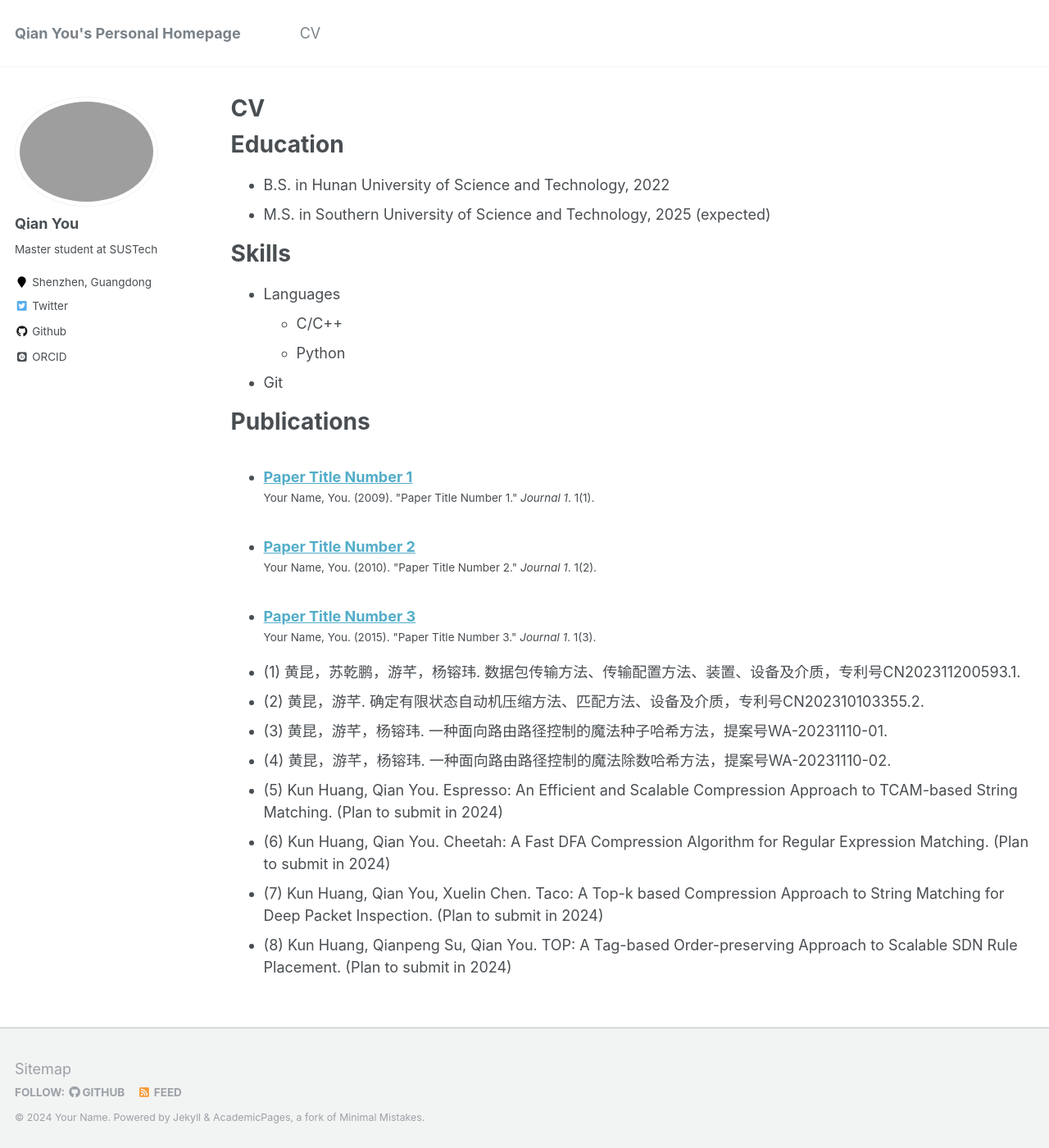
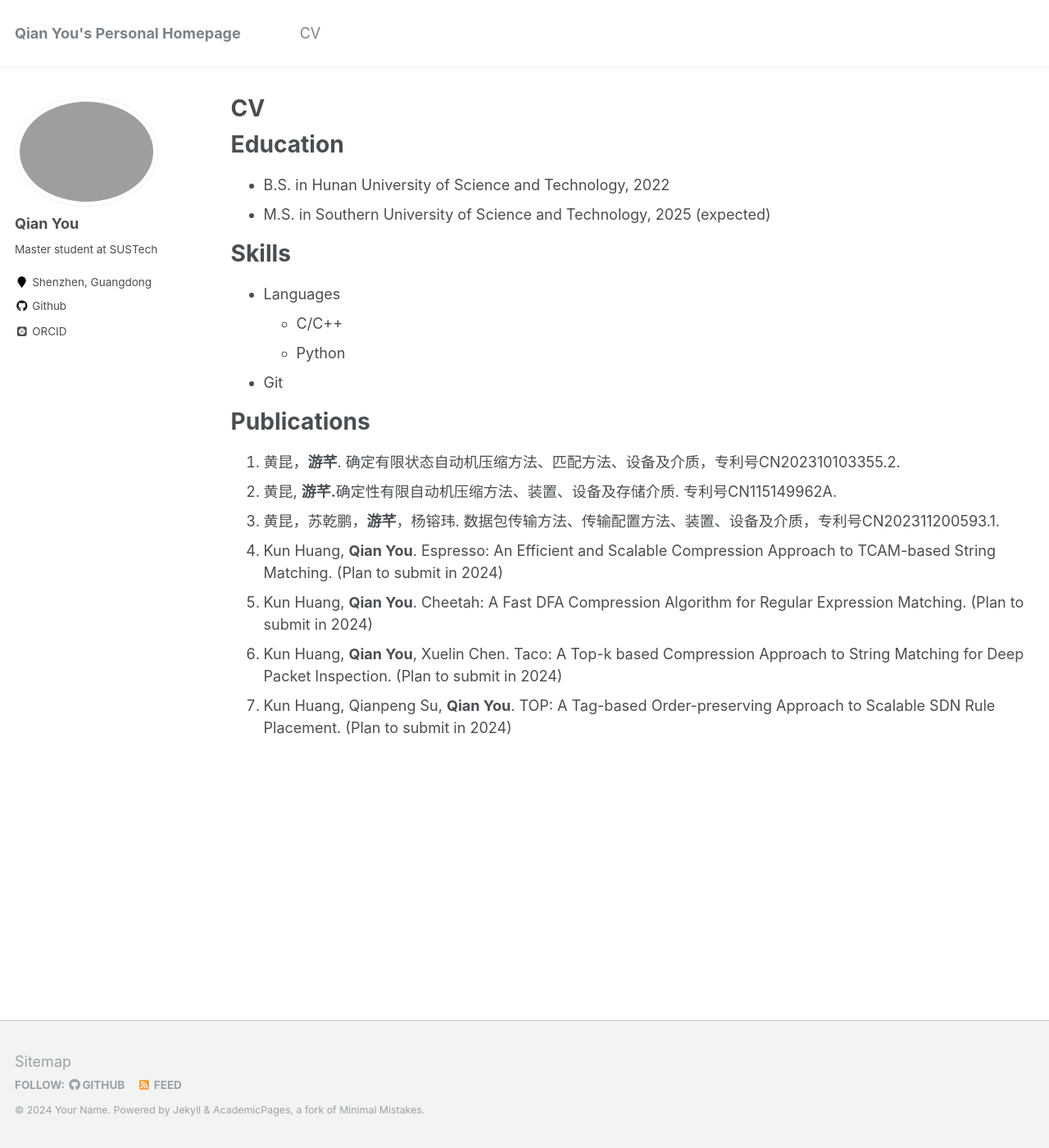
Before and after one commit to hiyouqian/hiyouqian.github.io, a Jekyll site: the page built from _pages/cv.md, in a window 1280 px wide and 1400 px high. Shown: the whole window at 82% size. Built offline with Jekyll 4.4.1, drawn with Linux system fonts in a browser that asks for light colours; some web fonts are replaced.

Commit message:
modify some infos

```diff
--- a/_config.yml
+++ b/_config.yml
@@ -81,7 +81,7 @@ analytics:
 # Site Author
 author:
   name             : "Qian You"
-  avatar           : "yq.png"
+  avatar           : "yq.jpg"
   bio              : "Master student at SUSTech"
   location         : "Shenzhen, Guangdong"
   employer         :
@@ -109,7 +109,7 @@ author:
   stackoverflow    : # http://stackoverflow.com/users/123456/username
   steam            :
   tumblr           :
-  twitter          : "replacethistwitterhandle"
+  twitter          : # "replacethistwitterhandle"
   vine             :
   weibo            :
   xing             :
--- a/_pages/cv.md
+++ b/_pages/cv.md
@@ -6,8 +6,6 @@ author_profile: true
 redirect_from:
   - /resume
 ---
-
-{% include base_path %}
 
 Education
 ======
@@ -23,14 +21,10 @@ Skills
 
 Publications
 ======
-  <ul>{% for post in site.publications %}
-    {% include archive-single-cv.html %}
-  {% endfor %}</ul>
-* (1) 黄昆，苏乾鹏，游芊，杨镕玮. 数据包传输方法、传输配置方法、装置、设备及介质，专利号CN202311200593.1.
-* (2) 黄昆，游芊. 确定有限状态自动机压缩方法、匹配方法、设备及介质，专利号CN202310103355.2.
-* (3) 黄昆，游芊，杨镕玮. 一种面向路由路径控制的魔法种子哈希方法，提案号WA-20231110-01.
-* (4) 黄昆，游芊，杨镕玮. 一种面向路由路径控制的魔法除数哈希方法，提案号WA-20231110-02.
-* (5) Kun Huang, Qian You. Espresso: An Efficient and Scalable Compression Approach to TCAM-based String Matching. (Plan to submit in 2024)
-* (6) Kun Huang, Qian You. Cheetah: A Fast DFA Compression Algorithm for Regular Expression Matching.  (Plan to submit in 2024)
-* (7) Kun Huang, Qian You, Xuelin Chen. Taco: A Top-k based Compression Approach to String Matching for Deep Packet Inspection.  (Plan to submit in 2024)
-* (8) Kun Huang, Qianpeng Su, Qian You. TOP: A Tag-based Order-preserving Approach to Scalable SDN Rule Placement.  (Plan to submit in 2024)
+1. 黄昆，**游芊**. 确定有限状态自动机压缩方法、匹配方法、设备及介质，专利号CN202310103355.2.
+2. 黄昆, **游芊.**确定性有限自动机压缩方法、装置、设备及存储介质. 专利号CN115149962A.
+3. 黄昆，苏乾鹏，**游芊**，杨镕玮. 数据包传输方法、传输配置方法、装置、设备及介质，专利号CN202311200593.1.
+4. Kun Huang, **Qian You**. Espresso: An Efficient and Scalable Compression Approach to TCAM-based String Matching. (Plan to submit in 2024)
+5. Kun Huang, **Qian You**. Cheetah: A Fast DFA Compression Algorithm for Regular Expression Matching.  (Plan to submit in 2024)
+6. Kun Huang, **Qian You**, Xuelin Chen. Taco: A Top-k based Compression Approach to String Matching for Deep Packet Inspection.  (Plan to submit in 2024)
+7. Kun Huang, Qianpeng Su, **Qian You**. TOP: A Tag-based Order-preserving Approach to Scalable SDN Rule Placement.  (Plan to submit in 2024)
```
Also changed, not shown: _pages/about.md (+0 -2 lines), 1 other file.
